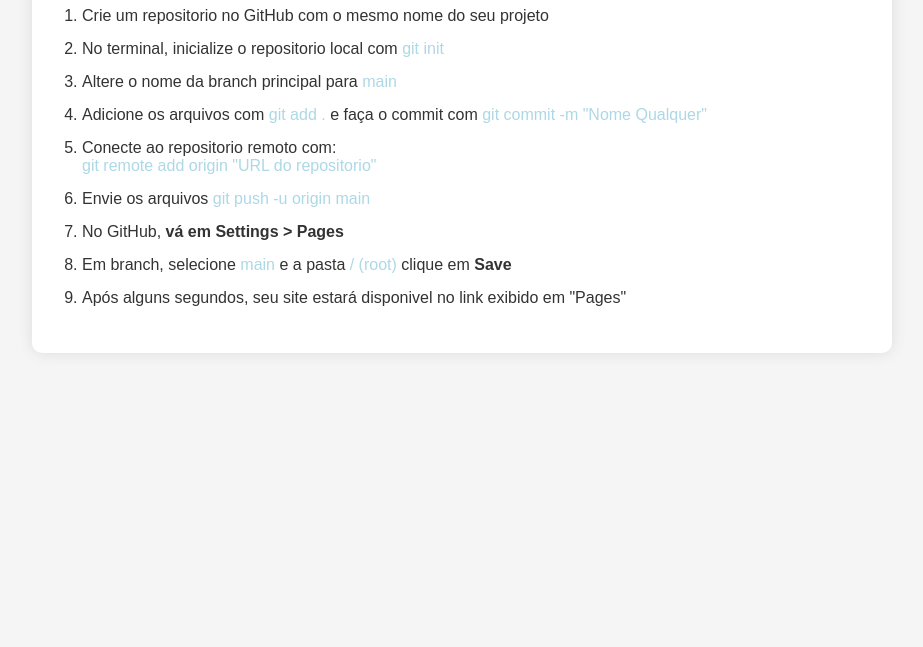
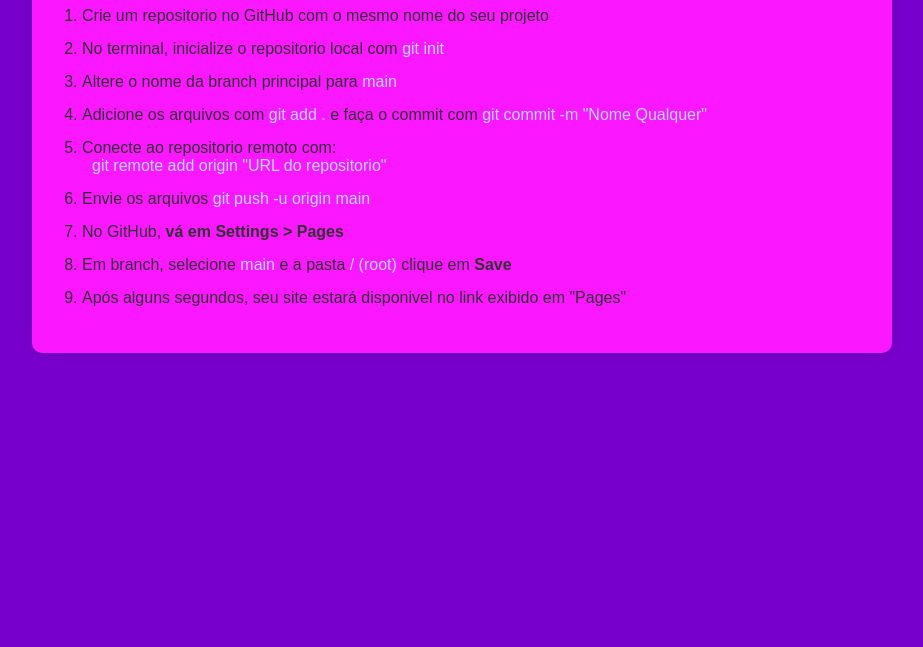
Before and after one commit to davinc29/Repositorio1, a plain HTML site: page index.html in a window 1280 px wide. Shown: the part 153-800 px from the top of the page, without its empty margins (178-1101 px from the left). Drawn offline with Linux system fonts and the light colour scheme.

Commit message:
Versão 2

```diff
--- a/index.html
+++ b/index.html
@@ -16,7 +16,7 @@
             <li>Adicione os arquivos com <span style="color: lightblue;">git add .</span> e faça o commit com <span style="color: lightblue;">git commit -m "Nome Qualquer"</span></li>
             <li>Conecte ao repositorio remoto com:
                 <br>
-                <span style="color: lightblue;">    git remote add origin "URL do repositorio"</span></li>
+                <span style="color: lightblue; margin-left: 10px;">git remote add origin "URL do repositorio"</span></li>
             <li>Envie os arquivos <span style="color: lightblue;">git push -u origin main</span></li>
             <li>No GitHub, <span style="font-weight: bold;">vá em Settings > Pages</span></li>
             <li> Em branch, selecione <span style="color: lightblue;">main</span> e a pasta <span style="color: lightblue;">/ (root)</span> clique em <span style="font-weight: bold;">Save</span> </li>
--- a/style.css
+++ b/style.css
@@ -1,6 +1,6 @@
 body {
     font-family: Arial, sans-serif;
-    background-color: #f5f5f5;
+    background-color: #7800cd;
     color: #333;
     margin: 0;
     padding: 0;
@@ -9,7 +9,7 @@ body {
   main {
     max-width: 800px;
     margin: 50px auto;
-    background-color: #ffffff;
+    background-color: #fb17ff;
     padding: 30px;
     border-radius: 10px;
     box-shadow: 0 0 15px rgba(0, 0, 0, 0.1);
```
